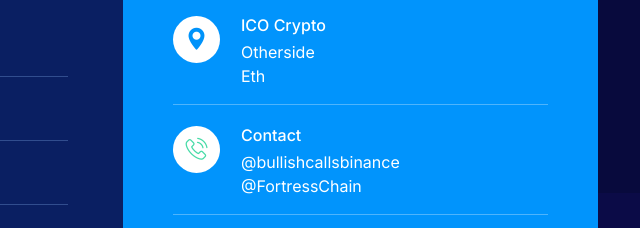
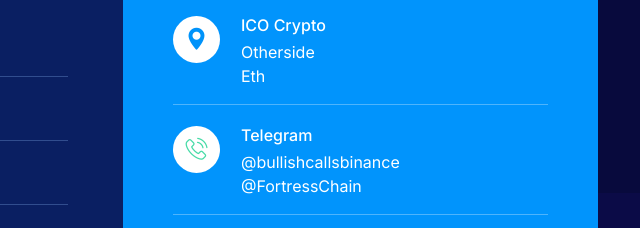
Before and after one commit to ufogreys/FORTRESS, a plain HTML site: page index.html in a window 1280 px wide. Shown: the part 9160-9388 px from the top of the page, 612-1252 px from the left. Drawn offline with nearby package versions, Linux system fonts and the light colour scheme.

Commit message:
Update index.html

```diff
--- a/index.html
+++ b/index.html
@@ -972,7 +972,7 @@
 								<i class="flaticon-phone-call"></i>
 							</div>
 							<div class="info-content">
-								<h4>Contact</h4>
+								<h4>Telegram</h4>
 								<p>@bullishcallsbinance <br>@FortressChain</p>
 							</div>
 						</div>
```
